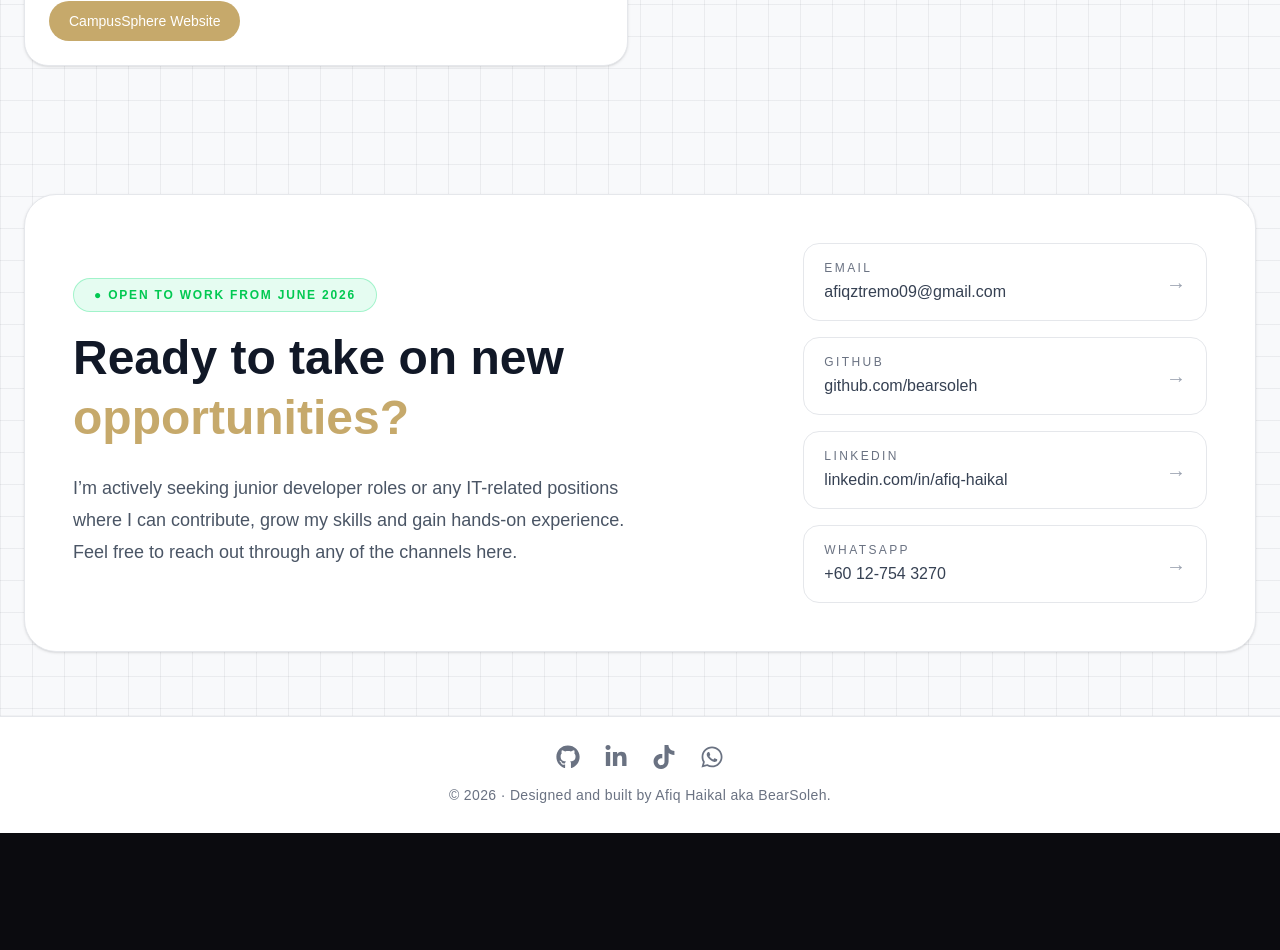
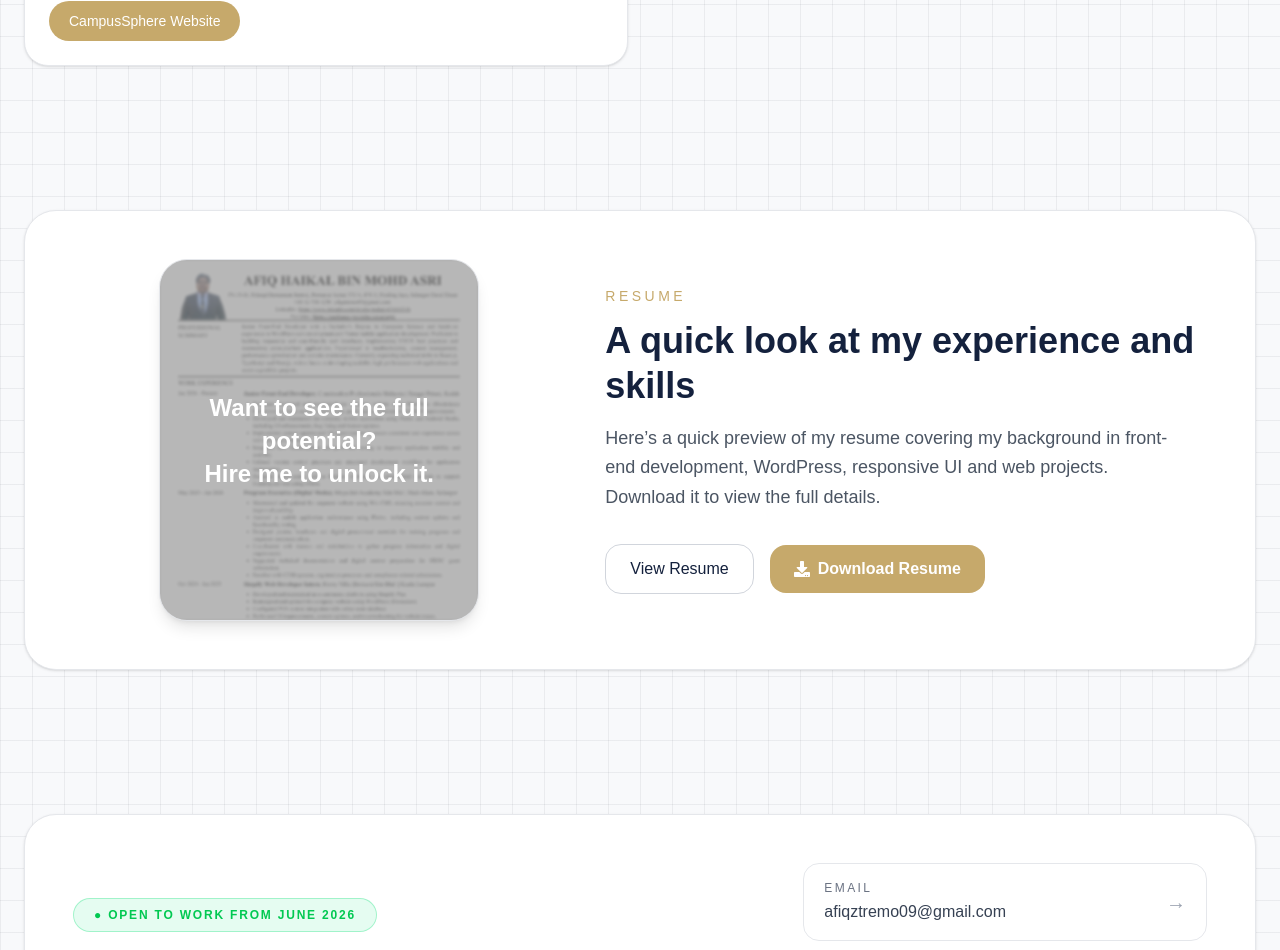
Before and after one commit to BearSoleh/bearhauzz-portfolio, a Next.js app: page / in a window 1280 px wide. Shown: the part 2780-3730 px from the top of the page. Before the commit the page ends 3613 px from the top, so only its background shows below. Built offline with nearby package versions, Linux system fonts and the light colour scheme.

Commit message:
Add resume section

```diff
--- a/app/page.tsx
+++ b/app/page.tsx
@@ -1,5 +1,6 @@
 import NavBar from "../components/NavBar";
 import Footer from "../components/Footer";
+import ResumeSection from "../components/ResumeSection";
 
 export default function Home() {
   return (
@@ -275,6 +276,8 @@ export default function Home() {
         </div>
       </section>
 
+      <ResumeSection />
+
       <section
         id="contact"
         className="mx-auto max-w-7xl px-6 py-16 text-[#111827]"
--- /dev/null
+++ b/components/ResumeSection.tsx
@@ -0,0 +1,68 @@
+import { FaDownload } from "react-icons/fa";
+
+export default function ResumeSection() {
+  return (
+    <section className="px-6 py-20">
+      <div className="mx-auto max-w-7xl rounded-[32px] border border-gray-200 bg-white p-8 shadow-sm md:p-12">
+        <div className="grid items-center gap-10 md:grid-cols-[0.9fr_1.1fr]">
+
+          {/* Left side */}
+          <div className="flex justify-center">
+            <div className="relative w-full max-w-[320px] overflow-hidden rounded-[28px] border border-gray-200 bg-neutral-300 shadow-lg">
+              <img
+                src="/resume-preview.png"
+                alt="Resume Preview"
+                className="h-[360px] w-full object-cover object-top opacity-40 blur-[1.5px]"
+              />
+
+              <div className="absolute inset-0 flex items-center justify-center bg-black/20 p-6 text-center">
+                <p className="text-2xl font-semibold leading-snug text-white">
+                  Want to see the full potential?
+                  <br />
+                  Hire me to unlock it.
+                </p>
+              </div>
+            </div>
+          </div>
+
+          {/* Right side */}
+          <div className="text-center md:text-left">
+            <p className="mb-3 text-sm uppercase tracking-[0.25em] text-[#C6A96B]">
+              Resume
+            </p>
+
+            <h2 className="mb-4 text-4xl font-bold leading-tight text-[#14213D]">
+              A quick look at my experience and skills
+            </h2>
+
+            <p className="mb-8 max-w-xl text-lg leading-relaxed text-[#4B5563]">
+              Here’s a quick preview of my resume covering my background in
+              front-end development, WordPress, responsive UI and web projects.
+              Download it to view the full details.
+            </p>
+
+            <div className="flex flex-col gap-4 sm:flex-row sm:items-center">
+              <a
+                href="/resume.pdf"
+                target="_blank"
+                rel="noopener noreferrer"
+                className="inline-flex items-center justify-center rounded-2xl border border-gray-300 px-6 py-3 font-medium text-[#14213D] transition hover:bg-gray-50"
+              >
+                View Resume
+              </a>
+
+              <a
+                href="/resume.pdf"
+                download
+                className="inline-flex items-center justify-center gap-2 rounded-2xl bg-[#C6A96B] px-6 py-3 font-semibold text-white transition hover:opacity-90"
+              >
+                <FaDownload />
+                Download Resume
+              </a>
+            </div>
+          </div>
+        </div>
+      </div>
+    </section>
+  );
+}
```
Also changed, not shown: public/resume-preview.png (added), 1 other file (tests, documents, lock files or other folders).
